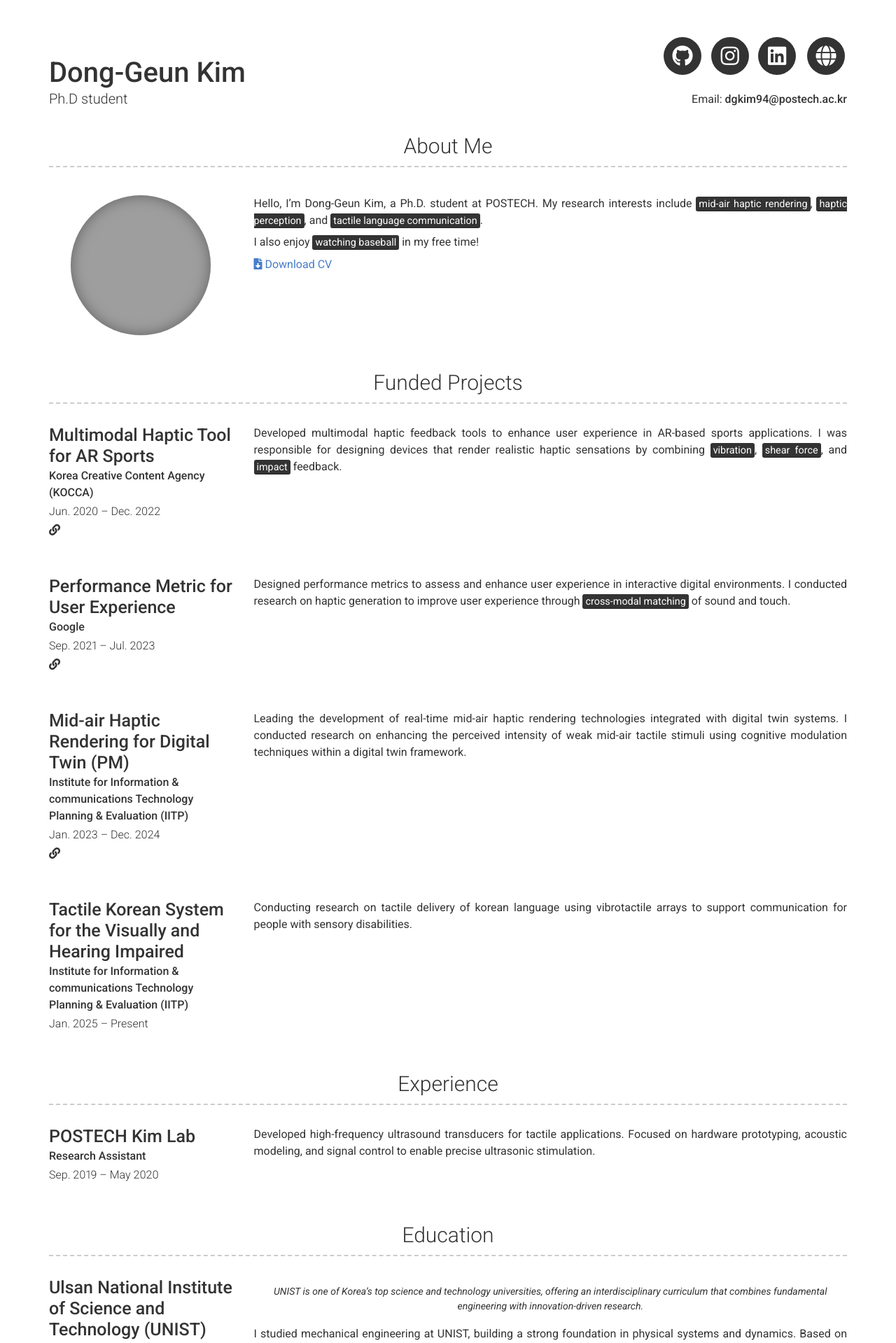
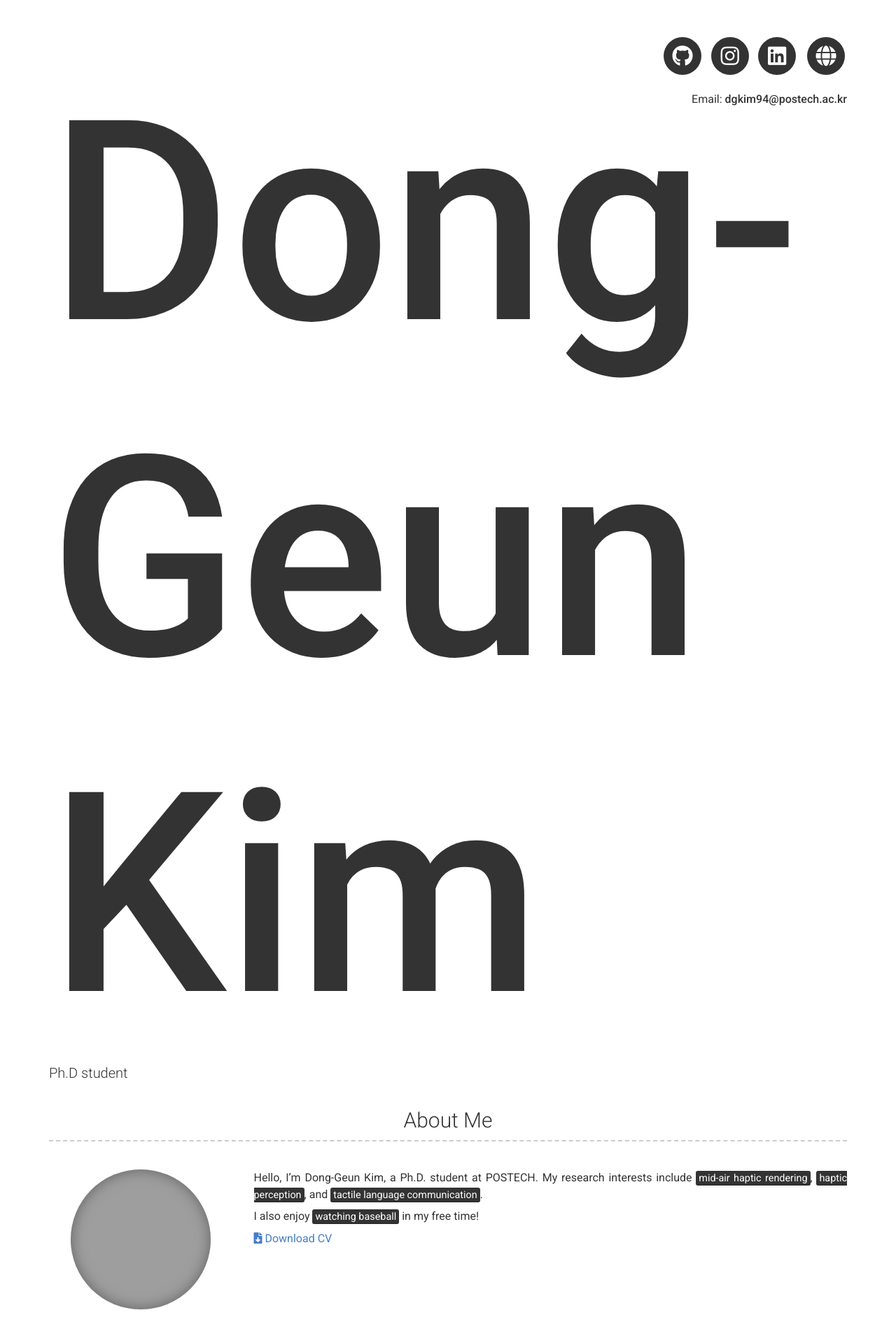
Before and after one commit to DGKIM94/dgkim94.github.io, a Jekyll site: the page built from index.md, in a window 1280 px wide. Shown: the top 1919 px of the page at 70% size. Built offline with Jekyll 4.4.1, drawn with Linux system fonts in a browser that asks for light colours; nearby versions of some CDN libraries; grey boxes are pictures that could not be loaded.

Commit message:
Update type.scss

```diff
--- a/_sass/type.scss
+++ b/_sass/type.scss
@@ -38,7 +38,7 @@ a:hover {
 }
 
 h1 {
-    font-size: 4rem;
+    font-size: 40rem;
     margin-bottom: 0.1rem;
     font-weight: 500;
 }
```
